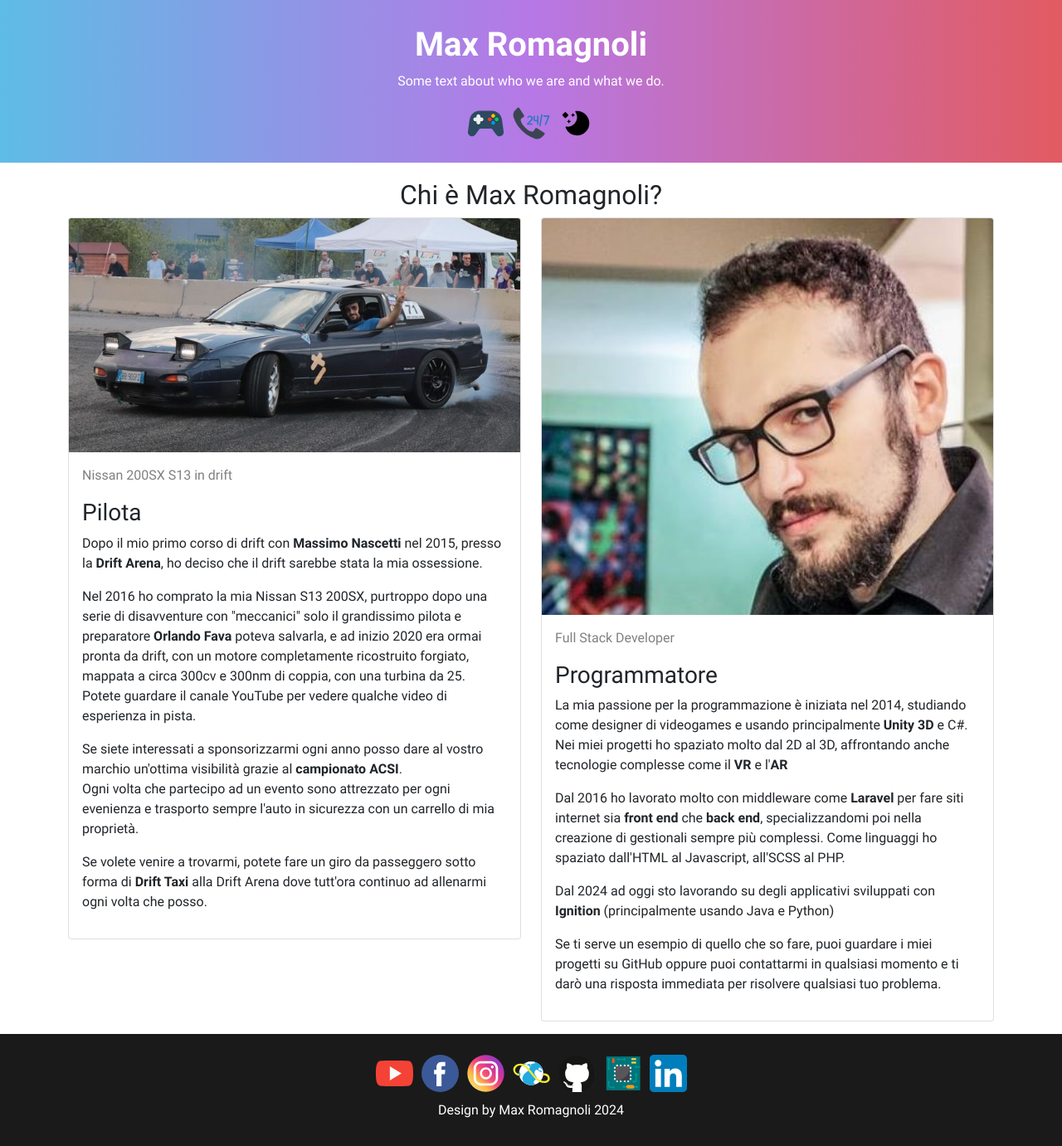
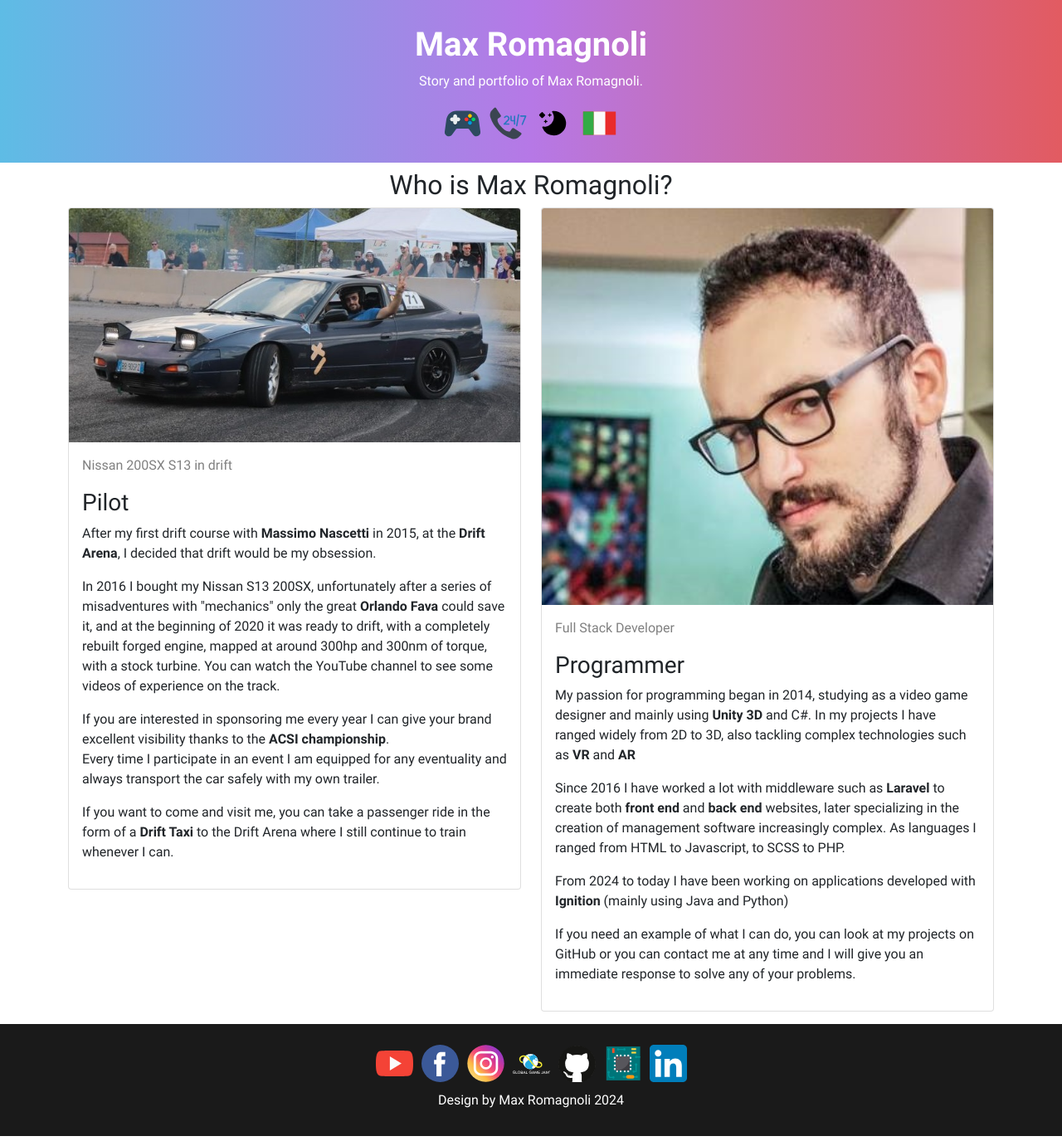
Before and after one commit to MaxRomagnoli/www.maxromagnoli.github.io, a PHP site: page / in a window 1280 px wide. Shown: the whole page at 83% size. Run offline with PHP 8.4, Linux system fonts and the light colour scheme.

Commit message:
added localization (to translate content)

```diff
--- a/helper.js
+++ b/helper.js
@@ -2,6 +2,7 @@ var name = "";
 var initial = "?";
 var assistenza_active = false;
 var videogames_active = false;
+var language = 'en';
 
 const answer_for_greetings = 'Ciao!';
 const greetings = [
@@ -64,8 +65,14 @@ function ask() {
 		name = question.replace(/ .*/,'').toLowerCase(); // Get fist word lowercase
 		initial = name.charAt(0).toUpperCase(); // Get first letter uppercase
 		name = initial + name.slice(1); // Set name with first letter uppercase
-		answer = "Ciao " + name + ", come posso esserti utile?";
-		input.attr("placeholder", "Chiedimi qualcosa");
+		console.log("language: " + language);
+		if(language == 'it') {
+			answer = "Ciao " + name + ", come posso esserti utile?";
+			input.attr("placeholder", "Chiedimi qualcosa");
+		} else {
+			answer = "Hi " + name + ", how can i help you?";
+			input.attr("placeholder", "Ask me something");
+		}
 	} else if(containWords(forbidden_words, question)) {
 		answer = answer_for_forbidden_words;
 	} else {
@@ -145,6 +152,8 @@ function typeAnswer(answerElement) {
 
 function clearConversation() {
 	$('.conversation').empty();
+	name = "";
+	initial = "";
 }
 
 function assistenzaTecnica() {
@@ -202,7 +211,22 @@ function darkMode() {
 	}
 }
 
+function setIta() {
+	language = 'it';
+	$("html").attr("lang", language);
+	$(".en").hide();
+	$(".it").show();
+}
+
+function setEng() {
+	language = 'en';
+	$("html").attr("lang", language);
+	$(".en").show();
+	$(".it").hide();
+}
+
 $(document).ready(function() {
+	if(window.navigator.userLanguage || window.navigator.language == 'it-IT') { setIta(); }
 	/*$("input.question").attr("disabled", true);
 	insertAnswer();*/
 	/* TODO (maybe) if(localStorage.getItem('max-dark-mode') == 1) {
--- a/index.html
+++ b/index.html
@@ -1,5 +1,5 @@
 <!DOCTYPE html>
-<html lang="it">
+<html lang="en">
 	<head>
 		<title>Max Romagnoli</title>
 
@@ -13,9 +13,9 @@
 		<meta charset="UTF-8">
 		<meta name="viewport" content="width=device-width, initial-scale=1.0">
 		<meta name="theme-color" content="#B678E6" />
-		<meta property="og:image" content="IMG/s13.jpg"/>
+		<meta property="og:image" content="IMG/max.jpg"/>
 		<meta property="og:title" content="Max Romagnoli"/>
-		<meta property="og:description" content="TODO" />
+		<meta property="og:description" content="Story and portfolio of Max Romagnoli." />
 		<meta property="og:url" content="https://www.maxromagnoli.com"/>
 		<meta property="og:site_name" content="Max Romagnoli"/>
 		<meta property="og:type" content="profile"/>
@@ -29,8 +29,8 @@
 
 	<div class="about-section">
 		<h1><a href="javascript:window.location.reload(true)">Max Romagnoli</a></h1>
-		<p>Some text about who we are and what we do.</p>
-		<!--<p>Resize the browser window to see that this page is responsive by the way.</p>-->
+		<p class="it">Storia e portfolio di Max Romagnoli.</p>
+		<p class="en">Story and portfolio of Max Romagnoli.</p>
 		<div class="icons">
 			<a href="javascript:toggleVideogames()" title="Videogames">
 				<img src="SVG/games.svg" alt="Videogames"/>
@@ -40,6 +40,12 @@
 			</a>
 			<a href="javascript:darkMode()" title="Dark mode">
 				<img id="dark-img" src="SVG/dark.svg" alt="Dark mode"/>
+			</a>
+			<a class="en" href="javascript:setIta()" title="Italian">
+				<img src="SVG/ita_flag.svg" alt="Italian"/>
+			</a>
+			<a class="it" href="javascript:setEng()" title="Inglese">
+				<img src="SVG/eng_flag.svg" alt="Inglese"/>
 			</a>
 		</div>
 	</div>
@@ -54,46 +60,53 @@
 
 		<section class="main">
 
-			<h2 style="text-align:center">Chi è Max Romagnoli?</h2>
+			<h2 class="it" style="text-align:center">Chi è Max Romagnoli?</h2>
+			<h2 class="en" style="text-align:center">Who is Max Romagnoli?</h2>
 			<div class="row">
 
 				<div class="col-md-6" id="pilota">
 					<div class="card">
-						<img class="card-img-top" id="s13-img" src="IMG/s13.jpg" alt="Nissan S13">
-						<div class="card-body">
+						<img class="card-img-top" id="s13-img" src="IMG/s13.jpg">
+						<div class="card-body it">
 							<p class="title">Nissan 200SX S13 in drift</p>
 							<h3>Pilota</h3>
+							<h3 class="en">Pilot</h3>
 							<p>Dopo il mio primo corso di drift con <strong>Massimo Nascetti</strong> nel 2015, presso la <strong>Drift Arena</strong>, ho deciso che il drift sarebbe stata la mia ossessione.</p>
 							<p>Nel 2016 ho comprato la mia Nissan S13 200SX, purtroppo dopo una serie di disavventure con "meccanici" solo il grandissimo pilota e preparatore <strong>Orlando Fava</strong> poteva salvarla, e ad inizio 2020 era ormai pronta da drift, con un motore completamente ricostruito forgiato, mappata a circa 300cv e 300nm di coppia, con una turbina da 25. Potete guardare il canale YouTube per vedere qualche video di esperienza in pista.</p>
 							<p>Se siete interessati a sponsorizzarmi ogni anno posso dare al vostro marchio un'ottima visibilità grazie al <strong>campionato ACSI</strong>.<br>
 							Ogni volta che partecipo ad un evento sono attrezzato per ogni evenienza e trasporto sempre l'auto in sicurezza con un carrello di mia proprietà.</p>
 							<p>Se volete venire a trovarmi, potete fare un giro da passeggero sotto forma di <strong>Drift Taxi</strong> alla Drift Arena dove tutt'ora continuo ad allenarmi ogni volta che posso.</p>
-							<!--<p>
-								<a href="https://www.youtube.com/channel/UCsx0S6vuZdqP-4aCEpQPk0g" class="button" target="_blank" rel="nofollow" title="YouTube">
-									<img src="SVG/youtube.svg" alt="YouTube"/>
-									<span>Video</span>
-								</a>
-							</p>-->
+						</div>
+						<div class="card-body en">
+							<p class="title">Nissan 200SX S13 in drift</p>
+							<h3>Pilot</h3>
+							<p>After my first drift course with <strong>Massimo Nascetti</strong> in 2015, at the <strong>Drift Arena</strong>, I decided that drift would be my obsession.</p>
+							<p>In 2016 I bought my Nissan S13 200SX, unfortunately after a series of misadventures with "mechanics" only the great <strong>Orlando Fava</strong> could save it, and at the beginning of 2020 it was ready to drift, with a completely rebuilt forged engine, mapped at around 300hp and 300nm of torque, with a stock turbine. You can watch the YouTube channel to see some videos of experience on the track.</p>
+							<p>If you are interested in sponsoring me every year I can give your brand excellent visibility thanks to the <strong>ACSI championship</strong>.<br>
+							Every time I participate in an event I am equipped for any eventuality and always transport the car safely with my own trailer.</p>
+							<p>If you want to come and visit me, you can take a passenger ride in the form of a <strong>Drift Taxi</strong> to the Drift Arena where I still continue to train whenever I can.</p>
 						</div>
 					</div>
 				</div>
 
 				<div class="col-md-6" id="programmatore">
 					<div class="card">
-						<img class="card-img-top" id="max-img" src="IMG/max.jpg" alt="Programmatore" />
-						<div class="card-body">
+						<img class="card-img-top" id="max-img" src="IMG/max.jpg"/>
+						<div class="card-body it">
 							<p class="title">Full Stack Developer</p>
 							<h3>Programmatore</h3>
 							<p>La mia passione per la programmazione è iniziata nel 2014, studiando come designer di videogames e usando principalmente <strong>Unity 3D</strong> e C#. Nei miei progetti ho spaziato molto dal 2D al 3D, affrontando anche tecnologie complesse come il <strong>VR</strong> e l'<strong>AR</strong></p>
 							<p>Dal 2016 ho lavorato molto con middleware come <strong>Laravel</strong> per fare siti internet sia <strong>front end</strong> che <strong>back end</strong>, specializzandomi poi nella creazione di gestionali sempre più complessi. Come linguaggi ho spaziato dall'HTML al Javascript, all'SCSS al PHP.</p>
 							<p>Dal 2024 ad oggi sto lavorando su degli applicativi sviluppati con <strong>Ignition</strong> (principalmente usando Java e Python)</p>
 							<p>Se ti serve un esempio di quello che so fare, puoi guardare i miei progetti su GitHub oppure puoi contattarmi in qualsiasi momento e ti darò una risposta immediata per risolvere qualsiasi tuo problema.</p>
-							<!--<p>
-								<button class="button" onclick="assistenzaTecnica()" title="Assistenza tecnica">
-									<img src="SVG/helper_old.svg" alt="Assistenza tecnica"/>
-									<span>Contattami</span>
-								</button>
-							</p>-->
+						</div>
+						<div class="card-body en">
+							<p class="title">Full Stack Developer</p>
+							<h3>Programmer</h3>
+							<p>My passion for programming began in 2014, studying as a video game designer and mainly using <strong>Unity 3D</strong> and C#. In my projects I have ranged widely from 2D to 3D, also tackling complex technologies such as <strong>VR</strong> and <strong>AR</strong></p>
+							<p>Since 2016 I have worked a lot with middleware such as <strong>Laravel</strong> to create both <strong>front end</strong> and <strong>back end</strong> websites, later specializing in the creation of management software increasingly complex. As languages I ranged from HTML to Javascript, to SCSS to PHP.</p>
+							<p>From 2024 to today I have been working on applications developed with <strong>Ignition</strong> (mainly using Java and Python)</p>
+							<p>If you need an example of what I can do, you can look at my projects on GitHub or you can contact me at any time and I will give you an immediate response to solve any of your problems.</p>
 						</div>
 					</div>
 				</div>
@@ -103,13 +116,15 @@
 		</section>
 
 		<section class="assistenzaTecnica" style="display:none;">
-			<h2 style="text-align:center">Assistenza tecnica</h2>
+			<h2 class="it" style="text-align:center">Assistenza tecnica</h2>
+			<h2 class="en" style="text-align:center">Technical assistance</h2>
 			<div class="conversation"></div>
 
 			<form action="javascript:ask()" autocomplete="off">
 				<div class="question-container">
 					<input class="question" type="text" placeholder="Inserisci il tuo nome" />
-					<button class="send" type="submit" >Invia</button>
+					<button class="it" class="send" type="submit" title="Invia">Invia</button>
+					<button class="en" class="send" type="submit" title="Send">Send</button>
 				</div>
 			</form>
 
@@ -229,7 +244,7 @@
 
 				<div class="col-sm-6 col-lg-4">
 					<div class="card">
-						<img class="card-img-top" src="IMG/GGJ/TheBottle.png" alt="The Bottle">
+						<img class="card-img-top" src="IMG/404.jpg" alt="The Bottle">
 						<div class="card-body">
 							<p class="title">Global Game Jam 2017, tema: "Waves"</p>
 							<h3>The Bottle</h3>
@@ -285,7 +300,7 @@
 				<img src="SVG/instagram.svg" alt="Instagram"/>
 			</a>
 			<a href="https://v3.globalgamejam.org/users/massimo-romagnoli" target="_blank" rel="nofollow" title="Global Game Jam">
-				<img src="SVG/GGJ.svg" alt="Global Game Jam"/>
+				<img src="SVG/GGJ_original.svg" alt="Global Game Jam"/>
 			</a>
 			<a href="https://github.com/MaxRomagnoli" target="_blank" rel="nofollow" title="GitHub">
 				<img src="SVG/github_old.svg" alt="GitHub"/>
--- a/style.css
+++ b/style.css
@@ -34,6 +34,10 @@ html {
 
 *:focus {
     outline: none;
+}
+
+.it {
+	display: none;
 }
 
 .btn-primary {
@@ -132,7 +136,7 @@ body.dark h1 a {
 	background-color: #B678E6;
 	background-image: linear-gradient(to right, #5EBCE5, #B678E6, #E25B61);
 	color: white;
-    margin-bottom: 20px;
+    margin-bottom: 0.5rem;
 }
 
 body.dark .about-section {
@@ -207,7 +211,7 @@ body.dark .main .card {
 	display: table;
 }*/
 
-.main .title {
+.card .card-body .title {
 	color: grey;
 }
 
```
Also changed, not shown: IMG/404.jpg (added), README.md, SVG/eng_flag.svg (added), SVG/ita_flag.svg (added).
